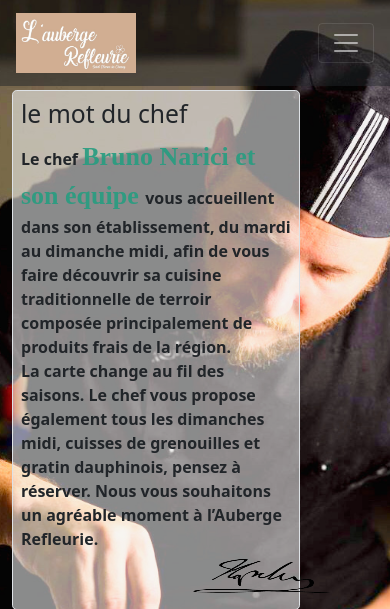
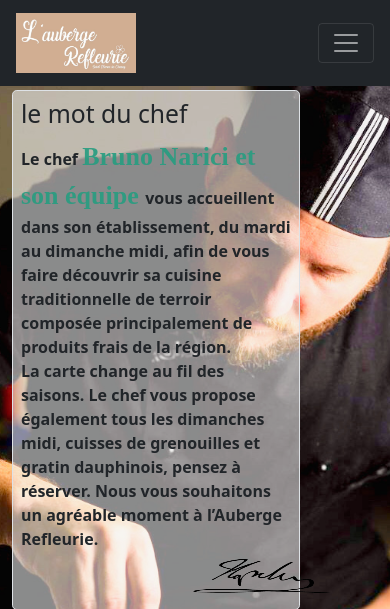
Before and after one commit to ThierryM23/webapp, a Flask app: page /about in a window 390 px wide. Shown: the top 609 px of the page. Run offline with Flask 3, Linux system fonts and the light colour scheme; parts of the project's set-up code (start-up, migrations or seed data) failed here and were passed over; some libraries are stand-ins or nearby versions.

Commit message:
elimimar opacity del menu bar para ver mejor en Samrtphone

```diff
--- a/app.py
+++ b/app.py
@@ -142,7 +142,6 @@ class Product(db.Model):
     def get_by_categorie(categorie):
         return Product.query.filter_by(categorie=categorie).all()
 
-
 class Menudia(db.Model):
     __tablename__ = "menu_dia"
     id                  = db.Column(db.Integer, primary_key=True)
@@ -189,10 +188,8 @@ def listamenudia():
         #flash(f"ID: {resultado.id},Titre: {resultado.titre}, Descrip: {resultado.description}, Fecha Presentación: {resultado.fecha_presentacion}, Fecha Fin: {resultado.fecha_fin}", "alert-success")
     return resultados
 
-
 with app.app_context():
     db.create_all()
-
 
 @login_manager.user_loader
 def load_user(user_id):
@@ -217,11 +214,6 @@ def signup():
         return redirect(url_for('home'))
     return redirect(url_for('home'))
 
-#@app.route('/profile')
-#@login_required
-#def profile():
-    #return f'Hello, {current_user.username}! You are logged in.'
-
 @app.route('/logout')
 @login_required
 def logout():
@@ -236,15 +228,13 @@ def products():
     user_products = Product.query.filter_by(user_id=user_id).all()
     return render_template('products.html', products=user_products)
 
-
-
 @app.route('/')
 def home():
     nombre_funcion = inspect.currentframe().f_code.co_name
     app.logger.info(nombre_funcion)
     registros = listamenudia()
     if len(registros) == 0:
-        registro = Menudia("Consultez nos serveuses", 12, "elles se feront un plaisir de vous renseigner")
+        registro = Menudia("Menu du jour á ", 16, "Consultez nos serveuses, elles se feront un plaisir de vous renseigner")
         registros.append(registro)
     #return "Bienvenue"
     return render_template("home.html", titulo="Bienvenue", registros=registros)
@@ -256,13 +246,11 @@ def about():
     titulo: str = "About Page"
     return render_template('about.html', titulo="Le mot du chef", bg_image="modif-2.jpeg")
 
-
 @app.route('/location')
 def locate():
     nombre_funcion = inspect.currentframe().f_code.co_name
     app.logger.info(nombre_funcion)
     return render_template("location.html", titulo="Bienvenue", bg_image="stEtienne1.jpg")
-
 
 @app.route('/upload/<filename>')
 def send_image(filename):
@@ -277,7 +265,6 @@ def send_image(filename):
         return send_from_directory(app.config["CLIENT_IMAGES"], filename)
     except FileNotFoundError:
         abort(404)
-
 
 @app.route('/upload', methods=['POST'])
 def upload():
@@ -309,7 +296,6 @@ def upload():
     # return send_from_directory("images", filename, as_attachment=True)
     return render_template("gallery.html", func='upload', image_name=filename)
 
-
 @app.route('/gallery')
 def get_gallery():
     # Directorio de imágenes
@@ -318,9 +304,6 @@ def get_gallery():
     images = [os.path.join('/static/images/gallery', file) for file in os.listdir(image_directory) if file.endswith(('.jpg', '.png', '.jpeg'))]
 
     return render_template('galeria1.html', titulo="Gallery Page", func='gallery', images=images)
-
-
-
 
 @app.route('/galerie')
 def galerie():
@@ -333,7 +316,6 @@ def galerie():
 
     image_names = os.listdir(APP_ROOT + '/static/images/gallery')
     return render_template('gallery.html', titulo="Gallery Page", func='gallery', image_names=image_names)
-
 
 @app.route('/add_gallery', methods=['POST'])
 def add_gallery():
@@ -370,10 +352,6 @@ def menuqr():
     #app.logger.info(registros)
     return render_template('menuqr.html', resultados=registros)
 
-
-
-
-
 @app.route('/carta')
 @login_required
 def carta():
@@ -387,8 +365,6 @@ def carta():
         del registro['_sa_instance_state']
 
     return render_template("carta.html", titulo="Bienvenue", results=registros_dict)
-
-
 
 @app.route('/newplat', methods=['POST'])
 def newplat():
@@ -412,7 +388,6 @@ def newplat():
         app.logger.info(product_new)
         return redirect(url_for('carta'))
     return redirect(url_for('carta'))
-
 
 @app.route('/carta_up/<string:id>', methods=['GET', 'POST'])
 def carta_up(id):
@@ -519,8 +494,6 @@ def subir_foto(id):
         archivo.save(os.path.join(app.config['UPLOAD_FOLDER'], nuevo_nombre))
         return 'Archivo subido exitosamente como {}'.format(nuevo_nombre)
 
-
-
 @app.route('/menu', methods=['GET', 'POST'])
 def menu():
     nombre_funcion = inspect.currentframe().f_code.co_name
--- a/templates/layout.html
+++ b/templates/layout.html
@@ -85,11 +85,11 @@
             var y = 0;
             var currentY = window.pageYOffset;
             if (y < currentY) {
-                document.querySelector('#customNavbar').classList.remove('navbar-dark', 'bg-dark', 'bg-opacity-50', 'fixed-theme');
+                document.querySelector('#customNavbar').classList.remove('navbar-dark', 'bg-dark',  'fixed-theme');
                 document.querySelector('#customNavbar').classList.add('navbar-dark', 'bg-dark', 'fixed-theme');
             } else if (y == currentY) {
                 document.querySelector('#customNavbar').classList.remove('navbar-dark', 'bg-dark', 'fixed-theme');
-                document.querySelector('#customNavbar').classList.add('navbar-dark', 'bg-dark', 'bg-opacity-50', 'fixed-theme');
+                document.querySelector('#customNavbar').classList.add('navbar-dark', 'bg-dark',  'fixed-theme');
             }
         }
 
@@ -101,7 +101,7 @@
 
 <div class="header">
     <!-- navbar navbar-expand-md navbar-light bg-opacity-50 fixed-top -->
-    <nav class="navbar navbar-expand-md navbar-dark bg-opacity-80 fixed-top" id="customNavbar">
+    <nav class="navbar navbar-expand-md navbar-dark fixed-top" id="customNavbar">
         <div class="container-fluid">
             <a class="navbar-brand" href="/"><img src="{{ url_for('static', filename='images/logoauberge.jpeg') }}"  width="120px" alt="Website Python"></a>
             <button class="navbar-toggler" type="button" data-bs-toggle="collapse" data-bs-target="#navbarScroll"
@@ -123,26 +123,22 @@
                         <a class="nav-link" href="{{ url_for('locate') }} ">Location</a>
                     </li>
 
-
-
-                </ul>
-
                 {% if current_user.is_authenticated %}
                 <span class="nav-item">
-                    <a class="nav-link"  href="{{ url_for('menu') }}">Menu du jour</a>
+                    <a class="nav-link text-primary"  href="{{ url_for('menu') }}">Menu du jour</a>
                 </span>
                 <span class="nav-item">
-                    <a class="nav-link"  href="{{ url_for('carta') }}">Adm. Carte</a>
+                    <a class="nav-link text-primary"  href="{{ url_for('carta') }}">Adm. Carte</a>
                 </span>
                 <span class="nav-item">
-                    <a class="nav-link"  href="{{ url_for('logout') }}">Logout</a>
+                    <a class="nav-link text-primary"  href="{{ url_for('logout') }}">Logout</a>
                 </span>
                 {% else %}
                 <span class="nav-item">
                     <a class="nav-link" href="#" data-toggle="modal" data-target="#loginModal">Administration</a>
                 </span>
                 {% endif %}
-
+            </ul>
             </div>
         </div>
     </nav>
```
Also changed, not shown: 2 other files.
